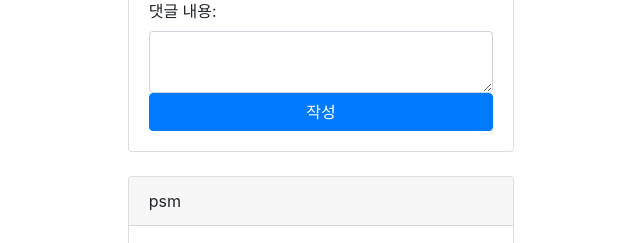
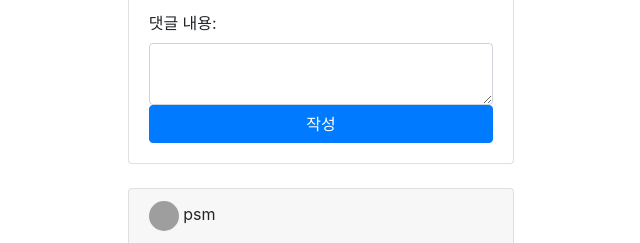
Before and after one commit to sungmin414/review_instagram, a Django app: page /posts/ in a window 1280 px wide. Shown: the part 1011-1254 px from the top of the page, without its empty margins (319-959 px from the left). Run offline with Django 3.2, Linux system fonts and the light colour scheme; a user stored in the database is signed in; data comes from the database, SQL or seed files in the repository; both versions use the stored data as it was after the commit; parts of the project's set-up code (start-up, migrations or seed data) failed here and were passed over; some libraries are stand-ins or nearby versions; grey boxes are pictures that could not be loaded.

Commit message:
img_profiledmf post_list에서 출력, img_profile이 비어있을경우를 property를 사용해서 예외처리

```diff
--- a/app/members/models.py
+++ b/app/members/models.py
@@ -1,4 +1,5 @@
 from django.contrib.auth.models import AbstractUser
+from django.contrib.staticfiles.templatetags.staticfiles import static
 from django.db import models
 
 
@@ -17,3 +18,12 @@ class User(AbstractUser):
     class Meta:
         verbose_name = '사용자'
         verbose_name_plural = f'{verbose_name} 목록'
+
+    @property
+    def img_profile_url(self):
+        # 자신의 img_profile필드에 내용이 있다면
+        # 해당 파일로 접근할 수 잇는 url을 리턴
+        if self.img_profile:
+            return self.img_profile.url
+        # 없다면 static폴더에서 뒷 결로 파일을 url을 리턴
+        return static('images/blank_user.png')
--- a/app/templates/posts/post_list.html
+++ b/app/templates/posts/post_list.html
@@ -9,7 +9,13 @@
                 <div class="card">
                     <!-- 작성자 정보를 나타낼 header부분 -->
                     <div class="card-header">
-                        {{ post.author }}
+                        <div style="width:30px; height:30px; display: inline-block; vertical-align: middle;">
+                            <a href="" style="background-image: url('{{ post.author.img_profile_url }}');
+                                    display: inline-block; width: 100%; height: 100%; background-size: cover;
+                                    background-position: center center; vertical-align: middle;"
+                                    class="rounded-circle"></a>
+                        </div>
+                        <span>{{ post.author }}</span>
                     </div>
                     <!-- Card의 본문 부분 -->
                     <div class="card-body">
```
Also changed, not shown: .media/user/박보영1.jpg (deleted), app/db.sqlite3, app/static/images/blank_user.png (added).
